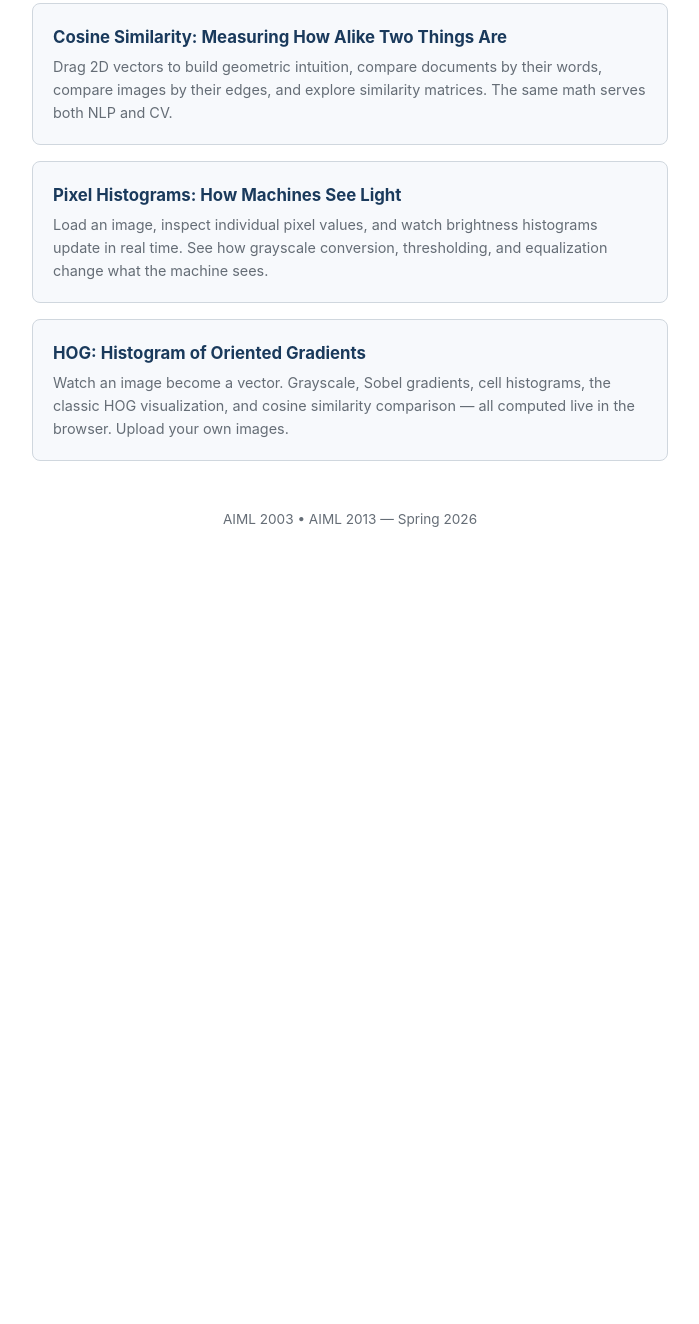
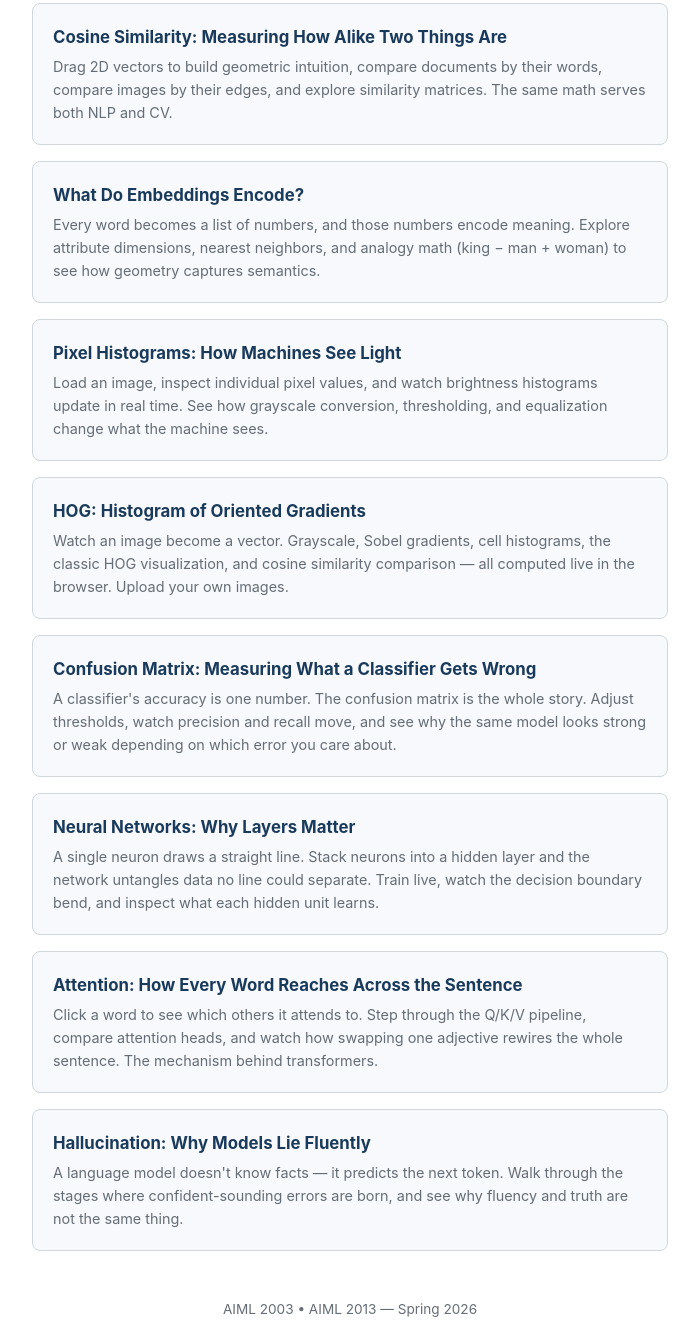
Before and after one commit to danhlovejoy/rose-build, a plain HTML site: page slides/index.html in a window 1280 px wide. Shown: the part 477-1801 px from the top of the page, without its empty margins (290-989 px from the left). Before the commit the page ends 1056 px from the top, so only its background shows below. Drawn offline with Linux system fonts and the light colour scheme.

Commit message:
Add five demos to index: embeddings, confusion matrix, neural net, attention, hallucination
Co-Authored-By: Claude Opus 4.7 (1M context) <noreply@anthropic.com>

```diff
--- a/slides/index.html
+++ b/slides/index.html
@@ -3,7 +3,7 @@
 <head>
 <meta charset="UTF-8">
 <meta name="viewport" content="width=device-width, initial-scale=1.0">
-<title>AIML 2003 Interactive Demos</title>
+<title>AIML Interactive Demos</title>
 <style>
   * { box-sizing: border-box; margin: 0; padding: 0; }
   body {
@@ -44,6 +44,11 @@
   <p>Drag 2D vectors to build geometric intuition, compare documents by their words, compare images by their edges, and explore similarity matrices. The same math serves both NLP and CV.</p>
 </a>
 
+<a class="card" href="embeddings-meaning-demo.html">
+  <strong>What Do Embeddings Encode?</strong>
+  <p>Every word becomes a list of numbers, and those numbers encode meaning. Explore attribute dimensions, nearest neighbors, and analogy math (king &minus; man + woman) to see how geometry captures semantics.</p>
+</a>
+
 <a class="card" href="pixel-histogram-demo.html">
   <strong>Pixel Histograms: How Machines See Light</strong>
   <p>Load an image, inspect individual pixel values, and watch brightness histograms update in real time. See how grayscale conversion, thresholding, and equalization change what the machine sees.</p>
@@ -54,6 +59,26 @@
   <p>Watch an image become a vector. Grayscale, Sobel gradients, cell histograms, the classic HOG visualization, and cosine similarity comparison &mdash; all computed live in the browser. Upload your own images.</p>
 </a>
 
+<a class="card" href="confusion-matrix-demo.html">
+  <strong>Confusion Matrix: Measuring What a Classifier Gets Wrong</strong>
+  <p>A classifier's accuracy is one number. The confusion matrix is the whole story. Adjust thresholds, watch precision and recall move, and see why the same model looks strong or weak depending on which error you care about.</p>
+</a>
+
+<a class="card" href="neural-network-demo.html">
+  <strong>Neural Networks: Why Layers Matter</strong>
+  <p>A single neuron draws a straight line. Stack neurons into a hidden layer and the network untangles data no line could separate. Train live, watch the decision boundary bend, and inspect what each hidden unit learns.</p>
+</a>
+
+<a class="card" href="attention-demo.html">
+  <strong>Attention: How Every Word Reaches Across the Sentence</strong>
+  <p>Click a word to see which others it attends to. Step through the Q/K/V pipeline, compare attention heads, and watch how swapping one adjective rewires the whole sentence. The mechanism behind transformers.</p>
+</a>
+
+<a class="card" href="hallucination-demo.html">
+  <strong>Hallucination: Why Models Lie Fluently</strong>
+  <p>A language model doesn't know facts &mdash; it predicts the next token. Walk through the stages where confident-sounding errors are born, and see why fluency and truth are not the same thing.</p>
+</a>
+
 <div class="footer">AIML 2003 &bull; AIML 2013 &mdash; Spring 2026</div>
 
 </body>
```
